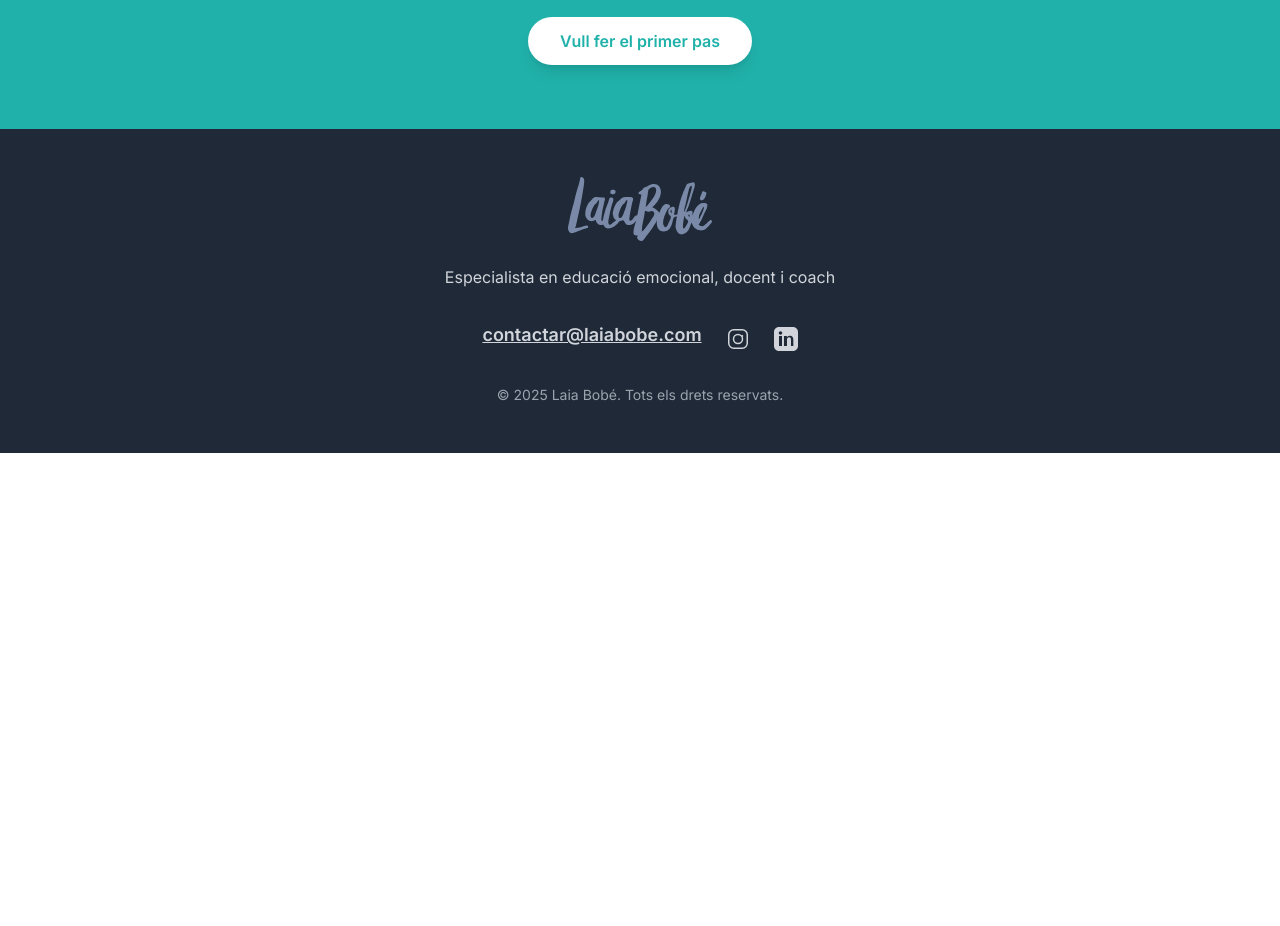
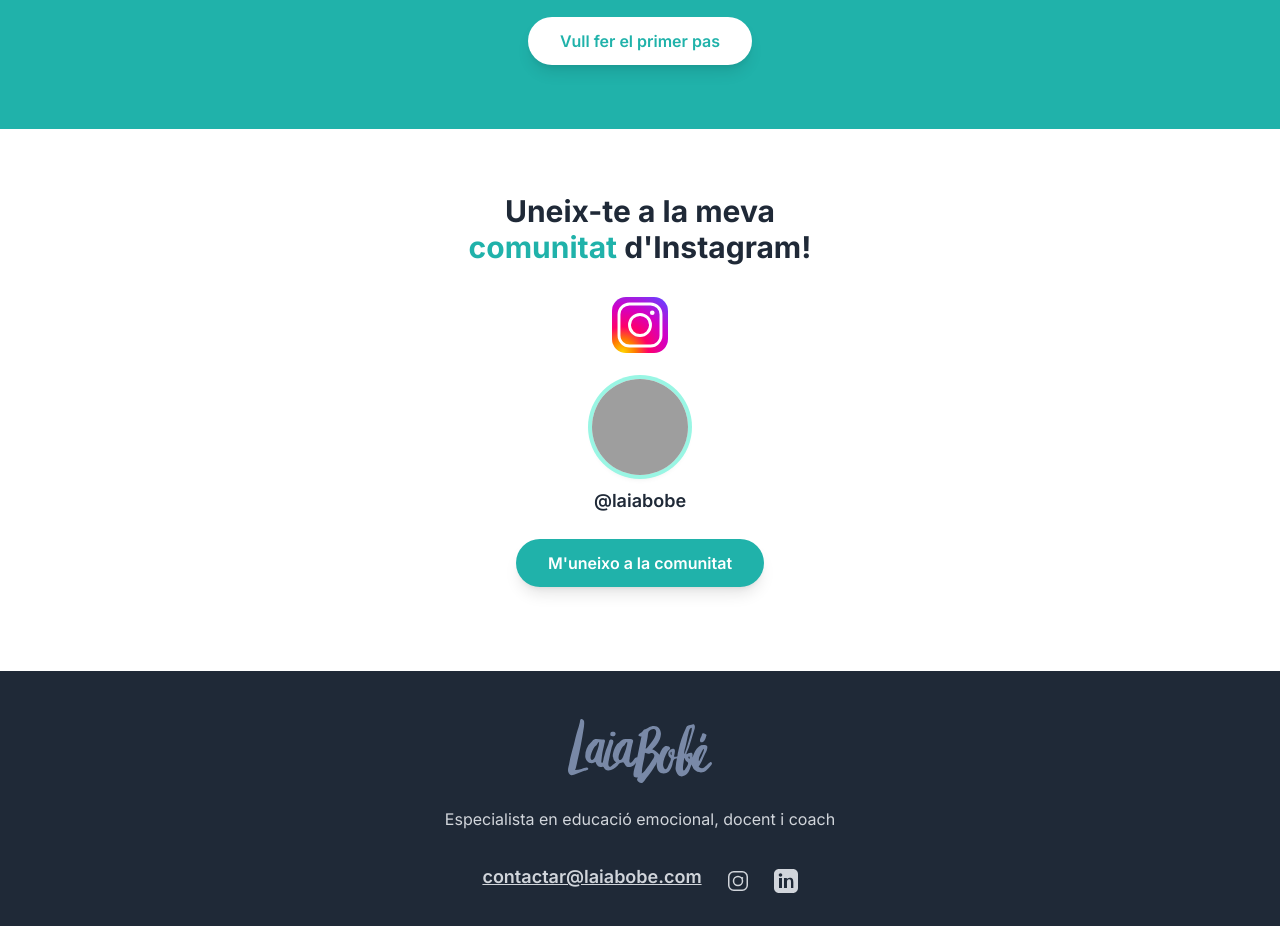
Before and after one commit to miguelgisbert/laiabobe, a Next.js app: page / in a window 1280 px wide. Shown: the part 3980-4906 px from the top of the page. Before the commit the page ends 4433 px from the top, so only its background shows below. Built offline with nearby package versions, Linux system fonts and the light colour scheme; grey boxes are pictures that could not be loaded.

Commit message:
feat: update dependencies and add Instagram section component

```diff
--- a/package.json
+++ b/package.json
@@ -10,10 +10,10 @@
   },
   "dependencies": {
     "@vercel/analytics": "^1.6.1",
-    "next": "15.5.7",
+    "next": "^15.5.15",
     "react": "^18",
     "react-dom": "^18",
-    "resend": "^6.2.0"
+    "resend": "^6.1.3"
   },
   "devDependencies": {
     "@types/node": "^20",
--- a/src/app/page.tsx
+++ b/src/app/page.tsx
@@ -6,6 +6,7 @@ import { useState } from "react";
 import Navigation from "@/components/Navigation";
 import Footer from "@/components/Footer";
 import ContactModal from "@/components/ContactModal";
+import InstagramSection from "@/components/InstagramSection";
 
 export default function Home() {
   const [isModalOpen, setIsModalOpen] = useState(false);
@@ -640,6 +641,7 @@ export default function Home() {
           </div>
         </section>
 
+        <InstagramSection />
         <Footer />
       </main>
       <ContactModal
--- a/src/app/qui-soc/page.tsx
+++ b/src/app/qui-soc/page.tsx
@@ -4,6 +4,7 @@ import { useState } from "react";
 import Navigation from "@/components/Navigation";
 import Footer from "@/components/Footer";
 import ContactModal from "@/components/ContactModal";
+import InstagramSection from "@/components/InstagramSection";
 
 export default function QuiSocPage() {
   const [isModalOpen, setIsModalOpen] = useState(false);
@@ -87,6 +88,7 @@ export default function QuiSocPage() {
             </div>
           </section>
         </main>
+        <InstagramSection />
         <Footer />
       </div>
       <ContactModal
--- /dev/null
+++ b/src/components/InstagramSection.tsx
@@ -0,0 +1,97 @@
+import Image from "next/image";
+
+const INSTAGRAM_URL = "https://www.instagram.com/laiabobe/";
+const INSTAGRAM_USER = "laiabobe";
+
+export default function InstagramSection() {
+  return (
+    <section className="py-16 bg-white">
+      <div className="max-w-md mx-auto px-4 text-center">
+        <h2 className="text-3xl font-bold text-gray-800 mb-2">
+          Uneix-te a la meva{" "}
+          <em className="not-italic font-bold text-coral-500">comunitat</em>{" "}
+          d&apos;Instagram!
+        </h2>
+
+        {/* Instagram icon */}
+        <a
+          href={INSTAGRAM_URL}
+          target="_blank"
+          rel="noopener noreferrer"
+          className="inline-block mt-6 mb-5 transition-transform hover:scale-110"
+          aria-label="Instagram de Laia Bobé"
+        >
+          <svg
+            xmlns="http://www.w3.org/2000/svg"
+            viewBox="0 0 48 48"
+            className="w-14 h-14"
+          >
+            <defs>
+              <radialGradient
+                id="ig-grad"
+                cx="19%"
+                cy="99%"
+                r="115%"
+                fx="19%"
+                fy="99%"
+              >
+                <stop offset="0%" stopColor="#ffd600" />
+                <stop offset="20%" stopColor="#ff7a00" />
+                <stop offset="40%" stopColor="#ff0069" />
+                <stop offset="70%" stopColor="#d300c5" />
+                <stop offset="100%" stopColor="#7638fa" />
+              </radialGradient>
+            </defs>
+            <rect width="48" height="48" rx="12" fill="url(#ig-grad)" />
+            <rect
+              x="6"
+              y="6"
+              width="36"
+              height="36"
+              rx="9"
+              fill="none"
+              stroke="white"
+              strokeWidth="2.5"
+            />
+            <circle
+              cx="24"
+              cy="24"
+              r="9"
+              fill="none"
+              stroke="white"
+              strokeWidth="2.5"
+            />
+            <circle cx="34.5" cy="13.5" r="2" fill="white" />
+          </svg>
+        </a>
+
+        {/* Profile photo */}
+        <div className="flex justify-center mb-3">
+          <div className="relative w-24 h-24 rounded-full overflow-hidden ring-4 ring-coral-200 shadow-md">
+            <Image
+              src="/images/laia1.png"
+              alt="Laia Bobé a Instagram"
+              fill
+              className="object-cover object-top"
+            />
+          </div>
+        </div>
+
+        {/* Username */}
+        <p className="text-lg font-semibold text-gray-800 mb-1">
+          @{INSTAGRAM_USER}
+        </p>
+
+        {/* CTA button */}
+        <a
+          href={INSTAGRAM_URL}
+          target="_blank"
+          rel="noopener noreferrer"
+          className="inline-block bg-coral-500 text-white px-8 py-3 my-5 rounded-full font-semibold hover:bg-coral-600 transition-colors shadow-lg hover-lift"
+        >
+          M&apos;uneixo a la comunitat
+        </a>
+      </div>
+    </section>
+  );
+}
```
Also changed, not shown: 1 other file (tests, documents, lock files or other folders).
